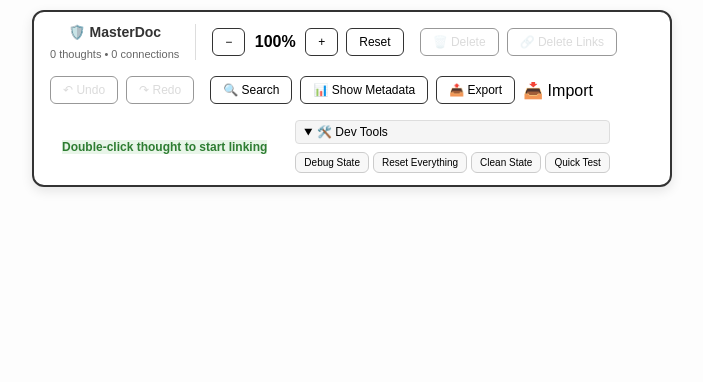
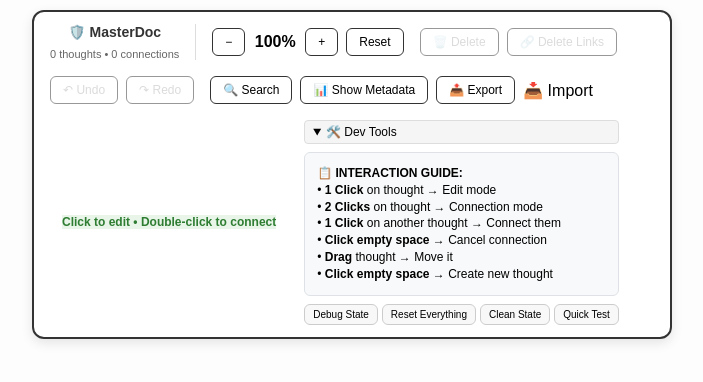
Before and after one commit to snhthkkr/atem, a React (Vite) app: page / in a window 1280 px wide. Both pictures are taken after a click on the heading "🛠️ Dev Tools". Shown: the top 382 px of the page, without its empty margins (288-991 px from the left). Built offline with nearby package versions, Linux system fonts and the light colour scheme.

Commit message:
🎯 Simplify connection: 1 click edit, 2 clicks anywhere to connect, 1 click to drop - with clear instructions

```diff
--- a/src/App.tsx
+++ b/src/App.tsx
@@ -164,6 +164,8 @@ function App() {
 
   const [activeThoughtId, setActiveThoughtId] = useState<string | null>(null);
   const [linkingFrom, setLinkingFrom] = useState<string | null>(null);
+  const [lastClickTime, setLastClickTime] = useState<number>(0);
+  const [lastClickThought, setLastClickThought] = useState<string | null>(null);
   const [searchQuery, setSearchQuery] = useState<string>("");
   const [showSearch, setShowSearch] = useState<boolean>(false);
   const [showMetadata, setShowMetadata] = useState<boolean>(false);
@@ -278,21 +280,32 @@ function App() {
     (dispatch as any)({ type: "__redo__" });
   };
 
-  const handleLinkClick = (thoughtId: string) => {
-    console.log('🔗 LINK CLICK:', thoughtId, 'LINKING FROM:', linkingFrom);
+  const handleThoughtClick = (thoughtId: string) => {
+    const now = Date.now();
+    const isDoubleClick = (now - lastClickTime < 300) && (lastClickThought === thoughtId);
+
+    console.log('🖱️ Thought click:', thoughtId, 'isDoubleClick:', isDoubleClick, 'linkingFrom:', linkingFrom);
 
     if (linkingFrom) {
-      // We're in linking mode - complete the connection
+      // We're in connection mode - complete the connection
       if (linkingFrom !== thoughtId) {
         console.log('✅ Creating connection from', linkingFrom, 'to', thoughtId);
         dispatch({ type: "createLink", id: (crypto as any).randomUUID(), sourceId: linkingFrom, targetId: thoughtId });
       }
-      setLinkingFrom(null); // Exit linking mode
-    } else {
-      // Start linking mode
+      setLinkingFrom(null); // Exit connection mode
+    } else if (isDoubleClick) {
+      // Double click - start connection mode
       console.log('🚀 Starting connection mode for', thoughtId);
       setLinkingFrom(thoughtId);
+    } else {
+      // Single click - edit mode
+      console.log('📝 Entering edit mode for', thoughtId);
+      setActiveThoughtId(thoughtId);
     }
+
+    // Update click tracking
+    setLastClickTime(now);
+    setLastClickThought(thoughtId);
   };
 
   const getWrapperOffset = () => {
@@ -312,8 +325,9 @@ function App() {
       return;
     }
 
-    // If linking, exit linking mode
+    // If in connection mode, exit it
     if (linkingFrom) {
+      console.log('❌ Exiting connection mode - clicked empty space');
       setLinkingFrom(null);
       return;
     }
@@ -490,15 +504,35 @@ function App() {
         {/* Linking Status */}
         <div className="linking-status">
           {linkingFrom ? (
-            <span className="linking-active">🔗 LINKING MODE - Click another thought or empty space</span>
+            <span className="linking-active">🔗 CONNECTION MODE - Click any thought to connect, or empty space to cancel</span>
           ) : (
-            <span className="linking-ready">Double-click thought to start linking</span>
+            <span className="linking-ready">Click to edit • Double-click to connect</span>
           )}
         </div>
 
         {/* Developer Tools (collapsible) */}
         <details className="dev-tools">
           <summary>🛠️ Dev Tools</summary>
+
+          {/* Clear Instructions */}
+          <div style={{
+            background: '#f8f9fa',
+            padding: '12px',
+            margin: '8px 0',
+            borderRadius: '6px',
+            border: '1px solid #dee2e6',
+            fontSize: '12px',
+            lineHeight: '1.4'
+          }}>
+            <strong>📋 INTERACTION GUIDE:</strong><br/>
+            • <strong>1 Click</strong> on thought → Edit mode<br/>
+            • <strong>2 Clicks</strong> on thought → Connection mode<br/>
+            • <strong>1 Click</strong> on another thought → Connect them<br/>
+            • <strong>Click empty space</strong> → Cancel connection<br/>
+            • <strong>Drag</strong> thought → Move it<br/>
+            • <strong>Click empty space</strong> → Create new thought
+          </div>
+
           <div className="dev-buttons">
             <button onClick={() => {
               console.log('=== STATE DEBUG ===');
@@ -663,7 +697,7 @@ function App() {
               onTextChange={(text) => updateText(thought.id, text)}
               onDragEnd={(x, y) => updatePosition(thought.id, x, y)}
               onFocus={() => setActiveThoughtId(thought.id)}
-              onLinkClick={() => handleLinkClick(thought.id)}
+              onLinkClick={() => handleThoughtClick(thought.id)}
               isActive={thought.id === activeThoughtId}
               isLinking={linkingFrom === thought.id}
               connectionCount={getConnectionCount(thought.id)}
@@ -708,7 +742,6 @@ function DraggableThought({
   const posRef = useRef({ x: thought.x, y: thought.y });
   const dragging = useRef(false);
   const textareaRef = useRef<HTMLTextAreaElement>(null);
-  const doubleClickHandled = useRef(false);
 
   useEffect(() => {
     const el = ref.current;
@@ -795,48 +828,13 @@ function DraggableThought({
       onPointerDown={handlePointerDown}
       onClick={(e) => {
         e.stopPropagation();
-        console.log('🖱️ Single click on thought:', thought.id);
 
         // If we just finished dragging, don't do anything
         if (dragging.current) {
-          console.log('❌ Ignoring click - was dragging');
           return;
         }
 
-        // If clicking on textarea, just focus it
-        if (e.target === textareaRef.current) {
-          console.log('📝 Clicking textarea - focusing');
-          onFocus();
-          return;
-        }
-
-        // Check if double click was handled
-        if (doubleClickHandled.current) {
-          console.log('❌ Ignoring single click - double click was handled');
-          doubleClickHandled.current = false;
-          return;
-        }
-
-        // Single click: focus the thought (enter edit mode)
-        console.log('✅ Single click - entering edit mode');
-        onFocus();
-      }}
-      onDoubleClick={(e) => {
-        e.preventDefault();
-        e.stopPropagation();
-        console.log('🖱️🖱️ Double click on thought:', thought.id);
-
-        // If we just finished dragging, don't do anything
-        if (dragging.current) {
-          console.log('❌ Ignoring double click - was dragging');
-          return;
-        }
-
-        // Mark that double click was handled
-        doubleClickHandled.current = true;
-
-        // Double click: start connection mode
-        console.log('✅ Double click - starting connection mode');
+        // Handle click on thought (anywhere - text or border)
         onLinkClick();
       }}
       data-thought-id={thought.id}
```
